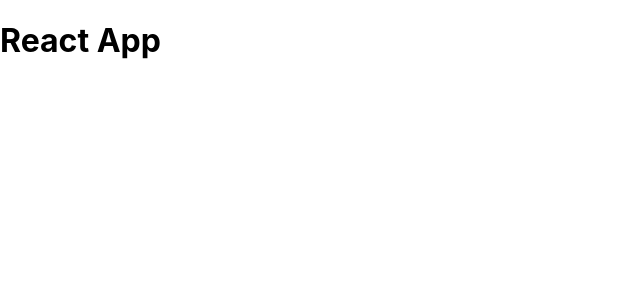
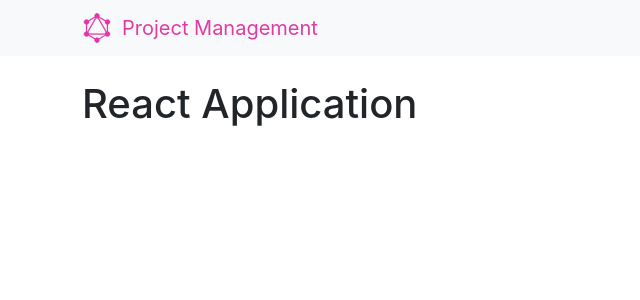
Before and after one commit to LifelikeDev/project-management, a React (Create React App) app in the folder client/: page / in a window 1280 px wide. Shown: the top 300 px of the page, without its empty margins (0-640 px from the left). Built offline with nearby package versions, Linux system fonts and the light colour scheme.

Commit message:
custom styles and header component added

```diff
--- a/client/public/index.html
+++ b/client/public/index.html
@@ -24,7 +24,11 @@
       work correctly both with client-side routing and a non-root public URL.
       Learn how to configure a non-root public URL by running `npm run build`.
     -->
-    <title>React App</title>
+    <!-- CSS only -->
+    <link href="https://cdn.jsdelivr.net/npm/bootstrap@5.2.0-beta1/dist/css/bootstrap.min.css" rel="stylesheet" integrity="sha384-0evHe/X+R7YkIZDRvuzKMRqM+OrBnVFBL6DOitfPri4tjfHxaWutUpFmBp4vmVor" crossorigin="anonymous">
+    <!-- JavaScript Bundle with Popper -->
+    <script src="https://cdn.jsdelivr.net/npm/bootstrap@5.2.0-beta1/dist/js/bootstrap.bundle.min.js" integrity="sha384-pprn3073KE6tl6bjs2QrFaJGz5/SUsLqktiwsUTF55Jfv3qYSDhgCecCxMW52nD2" crossorigin="anonymous"></script>
+    <title>Project Management App</title>
   </head>
   <body>
     <noscript>You need to enable JavaScript to run this app.</noscript>
--- a/client/src/App.js
+++ /dev/null
@@ -1,9 +0,0 @@
-function App() {
-  return (
-    <div className="container">
-      <h1>React App</h1>
-    </div>
-  );
-}
-
-export default App;
--- /dev/null
+++ b/client/src/App.jsx
@@ -0,0 +1,14 @@
+import Header from "./components/Header";
+
+function App() {
+  return (
+    <>
+    <Header />
+    <div className="container">
+      <h1>React Application</h1>
+    </div>
+    </>
+  );
+}
+
+export default App;
--- /dev/null
+++ b/client/src/components/Header.jsx
@@ -0,0 +1,20 @@
+import React from 'react'
+import logo from "./assets/logo.png"
+
+const Header = () => {
+  return (
+    <nav className='navbar bg-light mb-4'>
+        <div className="container">
+            <a className="navbar-brand" href="/">
+                <div className="d-flex">
+                    <img src={logo} alt="logo" className='mr-2' />
+                    <span>Project Management</span>
+                </div>
+            </a>
+        </div>
+
+    </nav>
+  )
+}
+
+export default Header
--- a/client/src/index.css
+++ b/client/src/index.css
@@ -11,3 +11,40 @@
   font-family: source-code-pro, Menlo, Monaco, Consolas, 'Courier New',
     monospace;
 }
+
+.navbar-brand {
+  color: #df3ca6;
+}
+
+.navbar-brand img {
+  width: 30px;
+  margin-right: 10px;
+}
+
+.btn {
+  font-size: 15px;
+}
+
+.btn-primary,
+.bg-primary {
+  background-color: #df3ca6 !important;
+  border: none;
+}
+
+.btn-primary:hover {
+  background-color: #df3ca6;
+  opacity: 0.9;
+}
+
+.btn-secondary {
+  background-color: #7430f9;
+}
+
+.btn-secondary:hover {
+  background-color: #7430f9;
+  opacity: 0.9;
+}
+
+.icon {
+  margin-right: 5px;
+}
```
Also changed, not shown: client/src/components/assets/logo.png (added).
